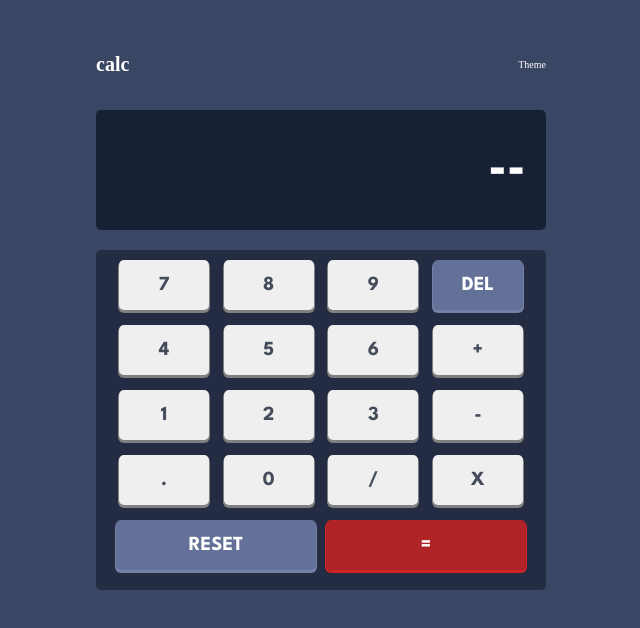
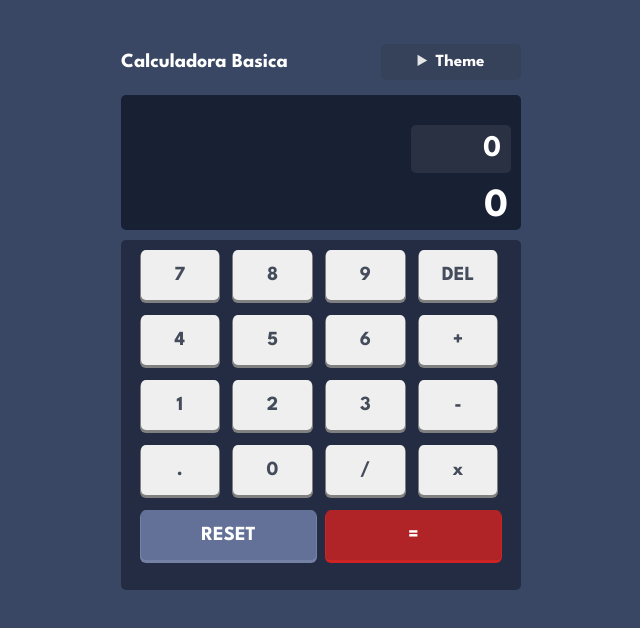
Before and after one commit to LuisD3vv/basiCcalculator, a plain HTML site: page index.html in a window 1280 px wide. Shown: the whole page, without its empty margins (319-959 px from the left). Drawn offline with Linux system fonts and the light colour scheme.

Commit message:
logica anadida

```diff
--- a/css/styles.css
+++ b/css/styles.css
@@ -23,7 +23,7 @@
   /* ================== THEME 2 ================== */
 
   /* Backgrounds */
-  --Gray_200--main_background: hsl(0, 0%, 90%);
+  --Navy_850Navy_850Navy_850--main_background: hsl(0, 0%, 90%);
   --Gray_300--toggle_background-keypad_background: hsl(0, 5%, 81%);
   --Gray_100--screen_background: hsl(0, 0%, 93%);
 
@@ -88,10 +88,9 @@ body {
   padding: 0;
 }
 .contenedor__general {
-
   display: flex;
   flex-direction: column;
-  width: min(45rem,95%);
+  width: min(40rem,95%);
   height: 55rem;
   justify-content: space-between;
   margin: 4rem auto;
@@ -100,31 +99,84 @@ body {
 .contenedor__header {
     display: flex;
     justify-content: space-between;
+    flex-wrap: wrap;
     align-items: center;
     color: var(--White);
+    font-family: var(--Fuente),sans-serif;
+}
+details {font-size: 1.7rem;
+    background-color: rgba(34, 34, 34, 0.15);
+    padding: 1rem;
+    border-radius: .5rem;
+    text-align: center;
+}
+details[open] > summary {
+    border-bottom: 1px solid grey;
+    padding-bottom: 1rem;
+
+}
+summary::marker {
+    color: var(--Gray_200--key_background);
+}
+.header {
+    flex:1 1 65%;
 }
 .toggle {
+    flex:1 1 35%;
 }
+p {cursor: pointer;}
+
+
+/*}*/
+/*li:hover {*/
+/*    border-bottom: 1px solid grey;*/
+/*}*/
+/*details {*/
+/*    text-align: center;*/
+/*    background-color:rgba(238, 238, 238, 0.13);*/
+/*    width: 25rem;*/
+/*padding: 1rem;*/
+/*border-radius: .5rem}*/
+/*details[open] > summary {*/
+/*    list-style-type: '⬆ ';*/
+/*}*/
+/*summary {*/
+/*    !*    background-color:rgba(238, 238, 238, 0.13);*!*/
+/*    list-style-type: '⬇ ';*/
+/*}*/
+/*summary::marker {*/
+/*    color: violet;*/
+/*    font-size: 1.2em;*/
+/*}*/
 .contenedor__display {
     display: flex;
+    flex-direction: column;
+    width: 100%;
     background-color: var(--Navy_950--screen_background);
-  width: 100%;
-  max-height: 12rem;
-  height: auto;
-  border-radius: 0.5rem;
-  font-size: 5rem;
-  align-items: center;
-  justify-content: right;
+    height: 15rem;
+    text-align: right;
+    font-size: 4rem;
+    padding-right: 1rem;
     color: var(--White);
+    font-family: var(--Fuente),sans-serif;
+    border-radius: .5rem;
+}
+#showResult {margin: -1.5rem 3px auto auto;}
+#lastres {
     padding: 1rem;
-  font-family: var(--Fuente);
-  padding-right: 2rem;
+    font-size: 3rem;
+    background-color: rgba(238, 238, 238, 0.08);
+    text-align: right;
+    margin-left: auto;
+    width: 10rem;
+    border-radius: 5px;
 }
+
 .bg-keypad {
   background-color: var(--Navy_900--toggle_background-keypad_background);
   padding: 1rem;
   border-radius: 0.5rem;
-  font-family: var(--Fuente);
+  font-family: var(--Fuente),sans-serif;;
 }
 .contenedor__botones {
   display: grid;
@@ -139,31 +191,39 @@ body {
   display: flex;
   padding: 1rem;
   width: min(46rem,100%);
-  margin: auto;
+  margin: auto;height: 8rem;
   gap: 1rem;
 }
+.campo-boton {
+    width: 100%;
+    height: 5rem;
+}
 button {
-  font-family: var(--Fuente);
-  width: min(9rem,95%);
+    width: min(10rem,95%);
+  font-family: var(--Fuente),sans-serif;
   border-radius: 0.5rem;
   border: none;
-  box-shadow: 0 2px 0px 1px grey;
-  height: 5rem;
+  box-shadow: 0 2px 0 1px grey;
+  height: 100%;
+  max-height: 5rem;
   font-size: 2rem;
   cursor: pointer;
   color: var(--Navy_750);
 }
-button:nth-of-type(4) {
-  background-color: var;
+button.num:active,#reset:active,#equal:active {
+    box-shadow: unset;
+    margin-top:  3px;
+}
+.del{
   background-color: var(--Navy_700--key_background);
   color: var(--White);
-  box-shadow: 0 2px 0px 1px hsl(225, 21%, 55%) ;
+  box-shadow: 0 2px 0 1px hsl(225, 21%, 55%) ;
 }
 #reset {
   background-color: var(--Navy_700--key_background);
   color:var(--White);
   flex: 1 1 50%;
-  box-shadow: 0 2px 0px 1px hsl(225, 21%, 55%) ;
+  box-shadow: 0 2px 0 1px hsl(225, 21%, 55%) ;
 }
 #equal {
   background-color: rgba(207, 35, 35, 0.822);
--- a/design/styles.css
+++ /dev/null
@@ -1,173 +0,0 @@
-:root {
-  /* ================== THEME 1 ================== */
-
-  /* Backgrounds */
-  --Navy_850--main_background: hsl(222, 26%, 31%);
-  --Navy_900--toggle_background-keypad_background: hsl(223, 31%, 20%);
-  --Navy_950--screen_background: hsl(224, 36%, 15%);
-
-  /* Keys */
-  --Navy_700--key_background: hsl(225, 21%, 49%);
-  --Navy_800--key_shadow: hsl(224, 28%, 35%);
-
-  --Red_600--key_background_toggle: hsl(6, 63%, 50%);
-  --Red_800--key_shadow: hsl(6, 70%, 34%);
-
-  --Gray_200--key_background: hsl(0, 0%, 90%);
-  --Gray_orange_400--key_shadow: hsl(28, 16%, 65%);
-
-  /* Text */
-  --Navy_750: hsl(221, 14%, 31%);
-  --White: hsl(0, 100%, 100%);
-
-  /* ================== THEME 2 ================== */
-
-  /* Backgrounds */
-  --Gray_200--main_background: hsl(0, 0%, 90%);
-  --Gray_300--toggle_background-keypad_background: hsl(0, 5%, 81%);
-  --Gray_100--screen_background: hsl(0, 0%, 93%);
-
-  /* Keys */
-  --Blue_500--key_background: hsl(185, 42%, 37%);
-  --Blue_600--key_shadow: hsl(185, 58%, 25%);
-
-  --Orange_700--key_background_toggle: hsl(25, 98%, 40%);
-  --Orange_800--key_shadow: hsl(25, 99%, 27%);
-
-  --Grey_200--key_background: hsl(0, 0%, 90%);
-  --Grey_orange_450--key_shadow: hsl(35, 11%, 61%);
-
-  /* Text */
-  --Gray_900: hsl(60, 10%, 19%);
-  --White_text: hsl(0, 100%, 100%);
-
-  /* ================== THEME 3 ================== */
-
-  /* Backgrounds */
-  --Purple_950--main_background: hsl(268, 75%, 9%);
-  --Purple_900--toggle_background-keypad_background-screen_background: hsl(
-    268,
-    71%,
-    12%
-  );
-
-  /* Keys */
-  --Purple_800--key_background: hsl(281, 89%, 26%);
-  --Purple_400--key_shadow: hsl(285, 91%, 52%);
-
-  --Cyan_500--key_background_toggle: hsl(176, 100%, 44%);
-  --Cyan_400--key_shadow: hsl(177, 92%, 70%);
-
-  --Purple_850--key_background: hsl(268, 47%, 21%);
-  --Purple_750--key_shadow: hsl(290, 70%, 36%);
-
-  /* Text */
-  --Yellow_300: hsl(52, 100%, 62%);
-  --Blue_950: hsl(198, 20%, 13%);
-  --White_theme3: hsl(0, 100%, 100%);
-
-  /* Fuente */
-  --Fuente: "League Spartan", sans-serif;
-}
-*,
-*::after,
-*::before {
-  box-sizing: inherit;
-}
-html {
-  box-sizing: border-box;
-  font-size: 62.5%;
-}
-body {
-  background-color: var(--Navy_850--main_background);
-}
-.no-margin {
-  margin: 0;
-}
-.no-padding {
-  padding: 0;
-}
-.contenedor__general {
-
-  display: flex;
-  flex-direction: column;
-  width: min(45rem,95%);
-  height: 55rem;
-  justify-content: space-between;
-  margin: 4rem auto;
-  gap: 1rem;
-}
-.contenedor__header {
-  display: flex;
-  justify-content: space-between;
-  align-items: center;
-  color: var(--White);
-}
-.toggle {
-}
-.contenedor__display {
-  display: flex;
-  background-color: var(--Navy_950--screen_background);
-  width: 100%;
-  max-height: 12rem;
-  height: auto;
-  border-radius: 0.5rem;
-  font-size: 5rem;
-  align-items: center;
-  justify-content: right;
-  color: var(--White);
-  padding: 1rem;
-  font-family: var(--Fuente);
-  padding-right: 2rem;
-}
-.bg-keypad {
-  background-color: var(--Navy_900--toggle_background-keypad_background);
-  padding: 1rem;
-  border-radius: 0.5rem;
-  font-family: var(--Fuente);
-}
-.contenedor__botones {
-  display: grid;
-  grid-template-columns: repeat(4, 1fr);
-  gap: 1rem;
-  height: 25rem;
-  justify-items: center;
-  width: min(50rem,95%);
-  margin: auto;
-}
-.contenedor__botones--opciones {
-  display: flex;
-  padding: 1rem;
-  width: min(46rem,100%);
-  margin: auto;
-  gap: 1rem;
-}
-button {
-  font-family: var(--Fuente);
-  width: min(9rem,95%);
-  border-radius: 0.5rem;
-  border: none;
-  box-shadow: 0 2px 0px 1px grey;
-  height: 5rem;
-  font-size: 2rem;
-  cursor: pointer;
-  color: var(--Navy_750);
-}
-button:nth-of-type(4) {
-  background-color: var;
-  background-color: var(--Navy_700--key_background);
-  color: var(--White);
-  box-shadow: 0 2px 0px 1px hsl(225, 21%, 55%) ;
-}
-#reset {
-  background-color: var(--Navy_700--key_background);
-  color:var(--White);
-  flex: 1 1 50%;
-  box-shadow: 0 2px 0px 1px hsl(225, 21%, 55%) ;
-}
-#equal {
-  background-color: rgba(207, 35, 35, 0.822);
-  box-shadow: 0 2px 0 1px  rgba(207, 35, 35);
-  flex: 1 1 50%;
-  color: var(--White);
-}
--- a/index.html
+++ b/index.html
@@ -5,48 +5,90 @@
   <meta name="viewport" content="width=device-width, initial-scale=1.0"> <!-- displays site properly based on user's device -->
   <meta name="description" content="Calculadora basica">
   <meta name="author" content="Lissandro">
-  <meta name="keywords" content="Calcularora facil calcular suma resta
+  <meta name="keywords" content="Calculadora facil calcular suma resta
   sumar productos">
   <link rel="stylesheet" href="css/styles.css">
   <link rel="preconnect" href="https://fonts.googleapis.com">
 <link rel="preconnect" href="https://fonts.gstatic.com" crossorigin>
 <link href="https://fonts.googleapis.com/css2?family=League+Spartan:wght@700&display=swap" rel="stylesheet">
-  <link rel="icon" type="image/png" sizes="32x32" href="./images/favicon-32x32.png">
+<!--  <link rel="icon" type="image/png" sizes="32x32" href="./images/favicon-32x32.png">-->
 
-  <title>Calculator app</title>
-
+  <title>Calculator</title>
 </head>
 <body>
   <main class="contenedor__general">
     <div class="contenedor__header">
-      <h1>calc</h1>
-      <div class="toggle">Theme</div>
+        <div class="header">
+            <h1>Calculadora Basica</h1>
+        </div>
+      <div class="toggle">
+          <details>
+              <summary>Theme</summary>
+              <p class="tm bg-normal">Navy_850</p>
+              <p class="tm bg-white">Navy_850</p>
+              <p class="tm bg-purple">Purple_950</p>
+          </details>
+      </div>
     </div>
     <div class="contenedor__display">
-      <p id="showResult">--</p>
+      <p id="lastres">0</p>
+      <p id="showResult">0</p>
     </div>
     <div class="bg-keypad">
     <div class="contenedor__botones">
-      <button class="num">7</button>
-      <button class="num">8</button>
-      <button class="num">9</button>
-      <button class="operacion">DEL</button>
-      <button class="num">4</button>
-      <button class="num">5</button>
-      <button class="num">6</button>
-      <button class="operacion">+</button>
-      <button class="num">1</button>
-      <button class="num">2</button>
-      <button class="num">3</button>
-      <button class="operacion">-</button>
-      <button class="operacion">.</button>
-      <button class="num">0</button>
-      <button class="operacion">/</button>
-      <button class="operacion">X</button>
+        <div class="campo-boton">
+            <button id="siete" class="num" onclick="numeros(7)">7</button></div>
+        <div class="campo-boton">
+            <button id="ocho" class="num" onclick="numeros(8)">8</button>
+        </div>
+        <div class="campo-boton">
+            <button id="nueve" class="num" onclick="numeros(9)">9</button>
+        </div>
+        <div class="campo-boton">
+            <button id="del" class="num" onclick="del()">DEL</button>
+        </div>
+        <div class="campo-boton">
+            <button id="cuatro" class="num" onclick="numeros(4)">4</button>
+        </div>
+
+        <div class="campo-boton">
+            <button id="cinco" class="num" onclick="numeros(5)">5</button>
+        </div>
+
+        <div class="campo-boton">
+            <button id="seis" class="num" onclick="numeros(6)">6</button>
+        </div>
+        <div class="campo-boton">
+            <button class="num" onclick="numeros('+')">+</button>
+        </div>
+        <div class="campo-boton">
+            <button id="uno" class="num" onclick="numeros(1)">1</button>
+        </div>
+        <div class="campo-boton">
+            <button class="num"  onclick="numeros(2)">2</button>
+        </div>
+        <div class="campo-boton">
+            <button class="num"  onclick="numeros(3)">3</button>
+        </div>
+        <div class="campo-boton">
+            <button class="num" onclick="numeros('-')">-</button>
+        </div>
+        <div class="campo-boton">
+            <button class="decimal num" onclick="numeros('.')">.</button>
+        </div>
+        <div class="campo-boton">
+            <button id="cero" class="num" onclick="numeros(0)">0</button>
+        </div>
+        <div class="campo-boton">
+            <button class="num" onclick="numeros('/')">/</button>
+        </div>
+        <div class="campo-boton">
+            <button class="num" onclick="numeros('*')">x</button>
+        </div>
     </div>
          <div class="contenedor__botones--opciones">
-        <button id="reset">RESET</button>
-        <button id="equal" onclick="equal()">=</button>
+        <button id="reset" class="num del">RESET</button>
+        <button id="equal" class="num">=</button>
       </div>
     </div>
   </main>
--- a/js/script.js
+++ b/js/script.js
@@ -1,48 +1,54 @@
 let numeroAnterior;
+let mostrar = document.querySelector('#showResult');
+let resultadoAnterior = document.querySelector('#lastres');
+
+// Funcion nueva conocida eval()
 
 
-// resibir el boton presionado (numerico)
-
-function mostrar(operacion,nactual){
-    let mostrar = document.querySelector("#showResult");
-    console.log("Operacion",operacion);
-    console.log("numero",nactual)
-    if(operacion == "+") {
-        mostrar.textContent = `${Number(nactual)} + ${Number(numeroAnterior)}`
+actualizarSalida()
+function numeros(n) {
+    if (mostrar.textContent === "0") {
+        mostrar.textContent = "";
     }
-    else if(operacion == "-") {
-        mostrar.textContent = "resta";
-    }
-    else if(operacion == "/") {
-        mostrar.textContent = "div";
-    }
-    else if(operacion == "X") {
-        mostrar.textContent = "multiplicacion";
-    }
-    numeroAnterior = nactual;
+    mostrar.textContent += n;
 }
 
-function equal () {
+document.querySelector("#equal").addEventListener('click', () => {
+    // eval es una funcion que convierte en su expresion matematica a un string
+    resultadoAnterior.textContent = mostrar.textContent;
+    mostrar.textContent = eval(mostrar.textContent);
+})
 
+function actualizarSalida() {
+    // si no hay entrada, el contenido sera un 0
+    if (!mostrar.textContent) {
+        mostrar.textContent = '0';
+    }
 }
 
-// enviar la operacion actual.
-const operacion = document.querySelectorAll(".operacion");
-operacion.forEach(op => {
-op.addEventListener("click", () => {
-    //if(op.textContent == "DEL") {
-    //document.querySelector("#showResult").textContent = "--";
-    //}
-    mostrar(op.textContent);
-})
-})
-// aqui la funcion toma como parametro cada valor que haya dentro de boton
-const botones = document.querySelectorAll('.num');
-botones.forEach(boton => {
-boton.addEventListener("click", () => {
-    //document.querySelector("#showResult").textContent = boton.textContent;
-    let tran = Number(boton.textContent)
-    console.log(tran)
-    mostrar(tran)
-})
+// Funciones extras relacionadas con la apariencia
+let delee = document.querySelector('.del');
+delee.addEventListener('click', () => {
+    document.querySelector('#showResult').textContent = "0";
 });
+let tema1 = document.querySelector(".bg-normal")
+tema1.addEventListener("click", () => {
+    document.body.style.backgroundColor = "#3A4764FF";
+    alert("Tema cambiado!");
+});
+let tema2 = document.querySelector(".bg-white")
+tema2.addEventListener("click", () => {
+    document.body.style.backgroundColor = "#E6E6E6FF";
+    alert("Tema cambiado!");
+});
+let tema3 = document.querySelector(".bg-purple")
+tema3.addEventListener("click", () => {
+    document.body.style.backgroundColor = "#160628FF";
+    alert("Tema cambiado!");
+});
+
+function del() {
+    // al presionarse se elimina uno a uno de derecha a izquierda
+    mostrar.textContent = mostrar.textContent.slice(0, -1);
+    actualizarSalida();
+}
```
Lines whose indentation alone changed are shown as unchanged.
